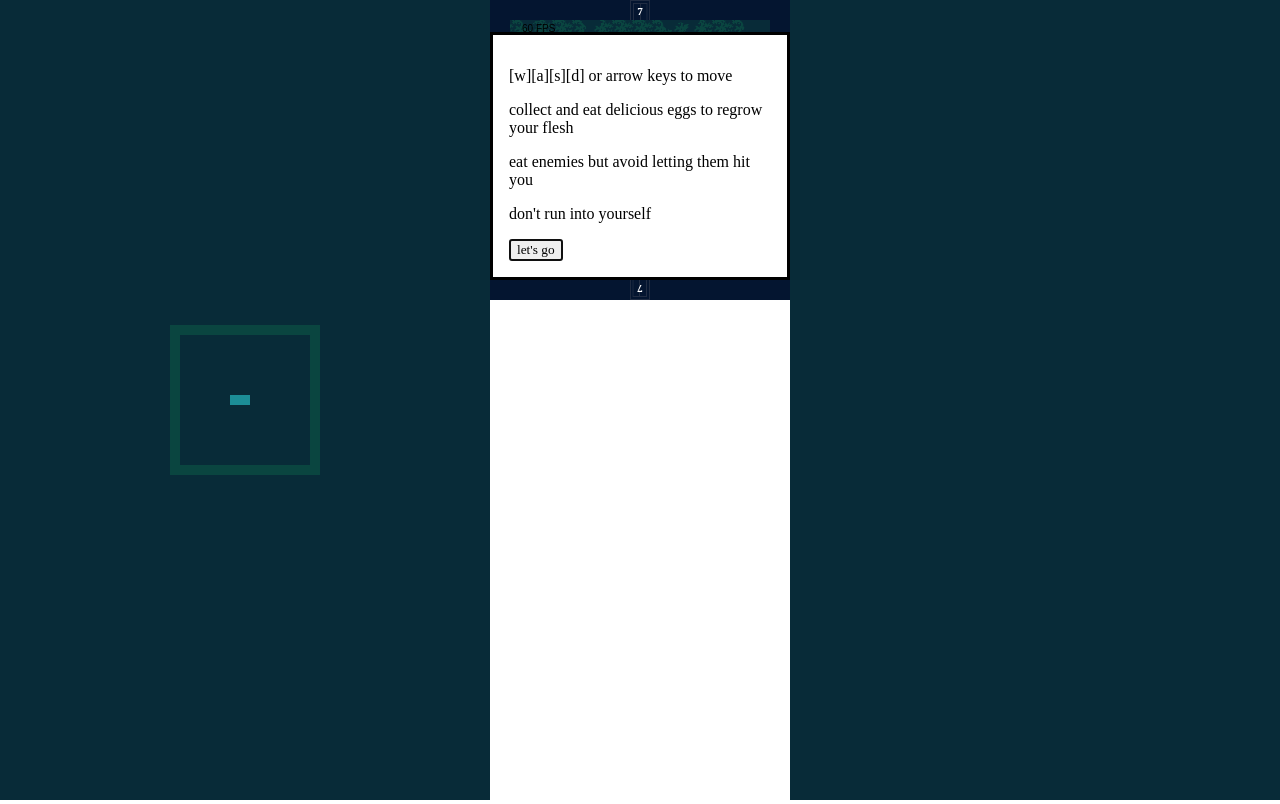
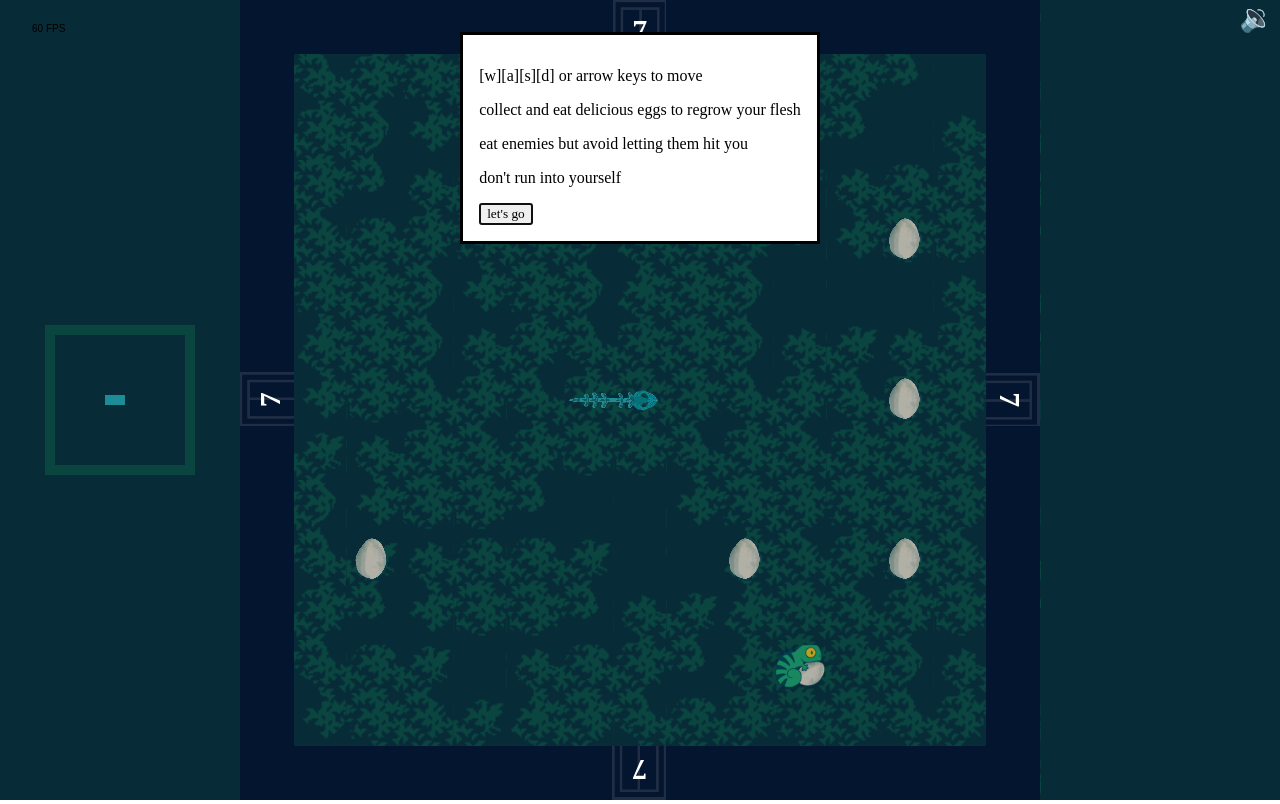
Before and after one commit to Thristhart/ld58, a React (Vite) app: page / in a window 1280 px wide. Built offline with nearby package versions, Linux system fonts and the light colour scheme; a web font is replaced by a local one.

Commit message:
add bgm, fix my interface mess with hacks

```diff
--- a/src/Interface/Interface.css
+++ b/src/Interface/Interface.css
@@ -1,18 +1,20 @@
 .LeftInterface {
-    background-color: #082b38;
     z-index: 2;
     padding: 0;
     box-sizing: border-box;
-    flex-grow: 1;
-    position: relative;
+    position: absolute;
+    width: var(--marginSize, 0);
+    height: 100%;
+    inset-inline-start: 0;
 }
 .RightInterface {
-    background-color: #082b38;
     z-index: 2;
     padding: 0;
     box-sizing: border-box;
-    flex-grow: 1;
-    position: relative;
+    position: absolute;
+    width: var(--marginSize, 0);
+    height: 100%;
+    inset-inline-end: 0;
 }
 
 .MinimapContainer {
--- a/src/Interface/Interface.tsx
+++ b/src/Interface/Interface.tsx
@@ -2,6 +2,7 @@ import { Minimap } from "#src/Interface/minimap.tsx";
 import { GameState } from "#src/model/gamestate.ts";
 import { GameWorld } from "#src/model/gameworld.ts";
 import "./Interface.css";
+import { MuteButton } from "./mutebutton";
 
 export function LeftInterface(props: {
     gameWorld: GameWorld;
@@ -23,7 +24,11 @@ export function RightInterface(props: {
     getGameState: <K extends keyof GameState>(key: K) => GameState[K];
     setGameState: (property: keyof GameState, value: GameState[keyof GameState]) => void;
 }) {
-    return <div className="RightInterface"></div>;
+    return (
+        <div className="RightInterface">
+            <MuteButton />
+        </div>
+    );
 }
 
 export function Points(props: {
--- a/src/Interface/minimap.tsx
+++ b/src/Interface/minimap.tsx
@@ -15,6 +15,15 @@ function useFitCanvasToContainer(canvasRef: React.RefObject<HTMLCanvasElement |
         canvas.width = parentRect?.width || 0;
         canvas.height = parentRect?.height || 0;
 
+        const resizeObserver = new ResizeObserver(() => {
+            const parentRect = canvas.parentElement?.getBoundingClientRect();
+            canvas.width = parentRect?.width || 0;
+            canvas.height = parentRect?.height || 0;
+        });
+        if (canvas.parentElement) {
+            resizeObserver.observe(canvas.parentElement);
+        }
+
         const onResize = () => {
             const parentRect = canvas.parentElement?.getBoundingClientRect();
             canvas.width = parentRect?.width || 0;
@@ -23,6 +32,7 @@ function useFitCanvasToContainer(canvasRef: React.RefObject<HTMLCanvasElement |
         window.addEventListener("resize", onResize, { passive: true });
         return () => {
             window.removeEventListener("resize", onResize);
+            resizeObserver.disconnect();
         };
     }, []);
 }
--- /dev/null
+++ b/src/Interface/mutebutton.css
@@ -0,0 +1,7 @@
+.MuteButton {
+    position: absolute;
+    inset-inline-end: 0;
+    border: none;
+    background: transparent;
+    font-size: 28px;;
+}
--- /dev/null
+++ b/src/Interface/mutebutton.tsx
@@ -0,0 +1,15 @@
+import { Howler } from "howler";
+import { useState, useEffect } from "react";
+import "./mutebutton.css";
+
+export function MuteButton() {
+    const [muted, setMuted] = useState(false);
+    useEffect(() => {
+        Howler.mute(muted);
+    }, [muted]);
+    return (
+        <button className={"MuteButton"} onClick={() => setMuted((m) => !m)}>
+            {muted ? "🔇" : "🔉"}
+        </button>
+    );
+}
--- /dev/null
+++ b/src/audio.ts
@@ -0,0 +1,5 @@
+import { Howl } from "howler";
+
+import bgmUrl from "#src/assets/sounds/bgm_final_loop.mp3";
+
+export const bgm = new Howl({ src: bgmUrl, loop: true });
--- a/src/canvas.css
+++ b/src/canvas.css
@@ -1,3 +1,3 @@
-canvas {
+.CanvasContainer canvas {
     background-color: #082b38;
 }
--- a/src/canvas.tsx
+++ b/src/canvas.tsx
@@ -12,15 +12,13 @@ function useFitCanvasToWindow(canvasRef: React.RefObject<HTMLCanvasElement | nul
         }
         const canvas = canvasRef.current;
         const parentRect = canvas.parentElement?.getBoundingClientRect();
-        const smallestDimension = Math.min(parentRect?.width ?? 0, parentRect?.height ?? 0);
-        canvas.width = smallestDimension;
-        canvas.height = smallestDimension;
+        canvas.width = parentRect?.width || 0;
+        canvas.height = parentRect?.height || 0;
 
         const onResize = () => {
             const parentRect = canvas.parentElement?.getBoundingClientRect();
-            const smallestDimension = Math.min(parentRect?.width ?? 0, parentRect?.height ?? 0);
-            canvas.width = smallestDimension;
-            canvas.height = smallestDimension;
+            canvas.width = parentRect?.width || 0;
+            canvas.height = parentRect?.height || 0;
         };
         window.addEventListener("resize", onResize, { passive: true });
         return () => {
--- a/src/game.css
+++ b/src/game.css
@@ -24,7 +24,11 @@ button {
 }
 
 .CanvasContainer {
-    position: relative;
+    position: absolute;
+    inset: 0;
+}
+.CanvasContainer canvas {
+    height: 100%;
 }
 .CanvasContainer dialog {
     top: 32px;
--- a/src/game.tsx
+++ b/src/game.tsx
@@ -10,6 +10,7 @@ import { GrassTile } from "./model/entities/grasstile";
 import { Player } from "./model/entities/player";
 import { GameState } from "./model/gamestate";
 import { GameWorld } from "./model/gameworld";
+import { bgm } from "./audio";
 
 function createGameWorld() {
     const gameWorld = new GameWorld();
@@ -124,7 +125,16 @@ function GameLoaded() {
             <LeftInterface gameWorld={gameWorld} getGameState={getGameState} setGameState={setGameState} />
             <div className="CanvasContainer">
                 {isDead && <DeathDialog restart={restart} />}
-                {!isDead && isPaused && <PauseDialog unpause={() => setGameState("isPaused", false)} />}
+                {!isDead && isPaused && (
+                    <PauseDialog
+                        unpause={() => {
+                            setGameState("isPaused", false);
+                            if (!bgm.playing()) {
+                                bgm.play();
+                            }
+                        }}
+                    />
+                )}
                 <Canvas gameWorld={gameWorld} />
             </div>
             <RightInterface gameWorld={gameWorld} getGameState={getGameState} setGameState={setGameState} />
--- a/src/render.ts
+++ b/src/render.ts
@@ -20,6 +20,8 @@ export function tickFrame(
 ) {
     drawFrame(dt * gameWorld.getGameState("gameSpeed"), canvas, context, gameWorld);
 }
+
+let previousMarginSize: number | undefined;
 
 function drawFrame(dt: number, canvas: HTMLCanvasElement, context: CanvasRenderingContext2D, gameWorld: GameWorld) {
     frameDurations[frameTimeIndex++] = dt;
@@ -57,6 +59,15 @@ function drawFrame(dt: number, canvas: HTMLCanvasElement, context: CanvasRenderi
         }
     }
 
+    if (currentRoom) {
+        const visibleWidth = currentRoom.definition.width * GRID_SQUARE_SIZE * camera.scale;
+        const marginSize = canvas.width / 2 - visibleWidth / 2;
+        if (previousMarginSize !== marginSize) {
+            document.body.style.setProperty("--marginSize", `${marginSize}px`);
+            previousMarginSize = marginSize;
+        }
+    }
+
     let cameraScale = camera.scale;
     let cameraX = camera.x;
     let cameraY = camera.y;
@@ -83,13 +94,13 @@ function drawFrame(dt: number, canvas: HTMLCanvasElement, context: CanvasRenderi
     } else {
         const cameraGridX = Math.floor(cameraX / GRID_SQUARE_SIZE);
         const cameraGridY = Math.floor(cameraY / GRID_SQUARE_SIZE);
-        const halfWisibleWidth = Math.ceil(canvas.width / cameraScale / GRID_SQUARE_SIZE / 2);
+        const halfVisibleWidth = Math.ceil(canvas.width / cameraScale / GRID_SQUARE_SIZE / 2);
         const halfVisibleHeight = Math.ceil(canvas.height / cameraScale / GRID_SQUARE_SIZE / 2);
 
         const visibleBounds = {
-            x: cameraGridX - halfWisibleWidth - 1,
+            x: cameraGridX - halfVisibleWidth - 1,
             y: cameraGridY - halfVisibleHeight - 1,
-            w: halfWisibleWidth * 2 + 1,
+            w: halfVisibleWidth * 2 + 1,
             h: halfVisibleHeight * 2 + 1,
         };
         visibleEntities = gameWorld.getEntitiesInArea(visibleBounds);
```
Also changed, not shown: 1 other file (tests, documents, lock files or other folders).
